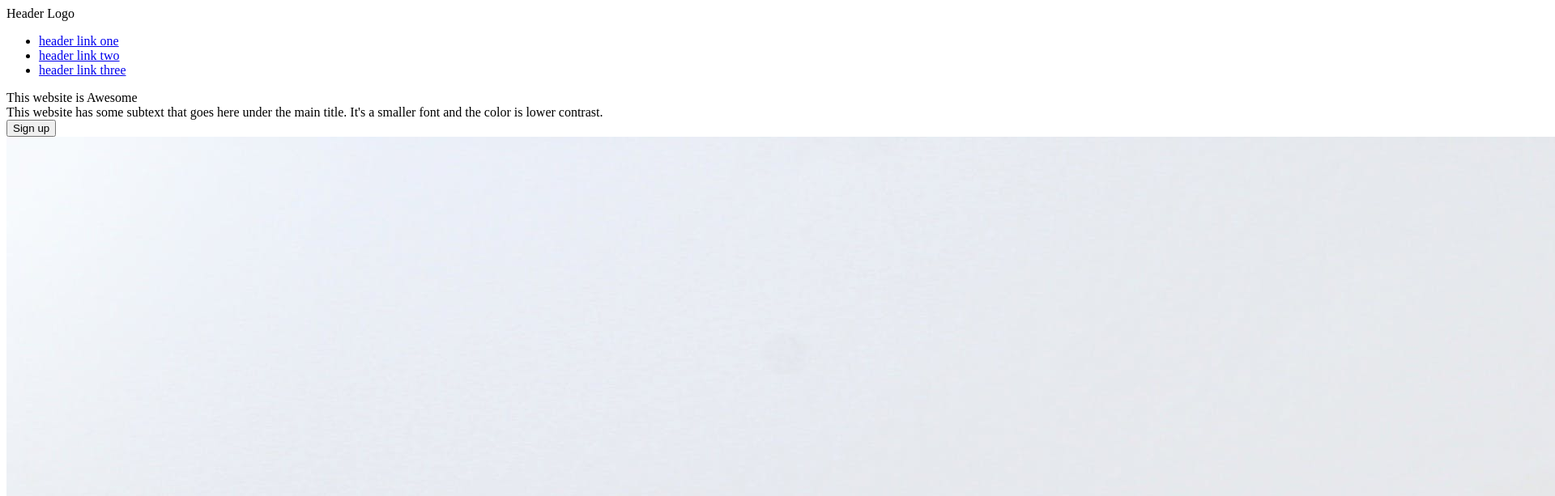
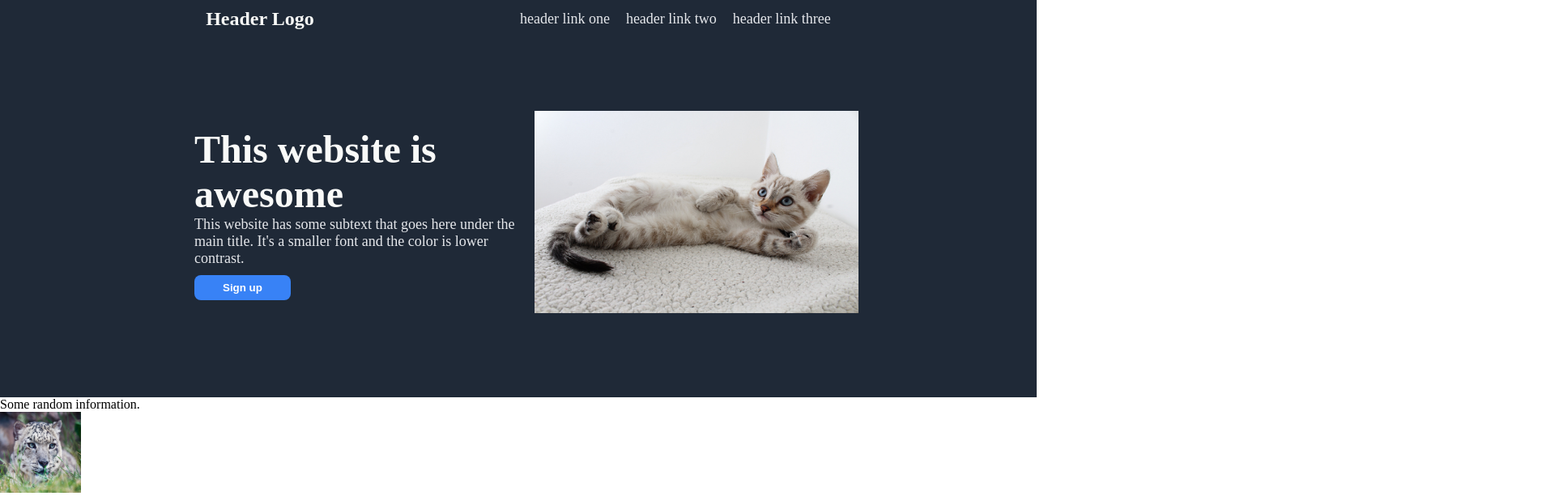
Before and after one commit to Alfaris23/landing-page, a plain HTML site: page index.html in a window 1280 px wide. Shown: the top 613 px of the page at 81% size, 1920 px wide, since content can reach past the window. Drawn offline with Linux system fonts and the light colour scheme.

Commit message:
Header done html and css.

```diff
--- a/index.html
+++ b/index.html
@@ -4,45 +4,46 @@
     <meta charset="UTF-8">
     <meta name="viewport" content="width=device-width, initial-scale=1.0">
     <title>This Website is Awesome</title>
+    <link rel="stylesheet" href="./style.css">
 </head>
 <body>
     <div class="header-box">
         <div class="header-top">
-            <div class="logo">
-                Header Logo
-            </div>
+            <div class="logo">Header Logo</div>
             <ul class="header-links">
                 <li><a href="#">header link one</a></li>
                 <li><a href="#">header link two</a></li>
                 <li><a href="#">header link three</a></li>
             </ul>
-            <div class="headline">
-                This website is Awesome
+        </div>
+        <div class="headlinebox">
+            <div class="headlinetextbox">
+                <div class="headline">This website is awesome</div>
                 <div class="headline-text">
                     This website has some subtext that goes here under the main title. It's a smaller font and the color is lower contrast.
                 </div>
                 <button class="sign-up">Sign up</button>
             </div>
-            <img src="image/for-header.jpg" alt="A cat image">
+            <img src="image/for-header.jpg" class="imgheader" alt="A cat image">
         </div>
     </div>
     <div class="content">
         <div class="boxes">
             Some random information.
                 <div class="info">
-                    <img src="image/for-box.jpg" alt="A snow leopard">
+                    <img src="image/for-box.jpg" class="imgbox" alt="A snow leopard">
                     <div class="subtext">this is some subtext under an illustration or image</div>
                 </div>
                 <div class="info">
-                    <img src="image/for-box.jpg" alt="A snow leopard">
+                    <img src="image/for-box.jpg" class="imgbox" alt="A snow leopard">
                     <div class="subtext">this is some subtext under an illustration or image</div>
                 </div>
                 <div class="info">
-                    <img src="image/for-box.jpg" alt="A snow leopard">
+                    <img src="image/for-box.jpg" class="imgbox" alt="A snow leopard">
                     <div class="subtext">this is some subtext under an illustration or image</div>
                 </div>
                 <div class="info">
-                    <img src="image/for-box.jpg" alt="A snow leopard">
+                    <img src="image/for-box.jpg" class="imgbox" alt="A snow leopard">
                     <div class="subtext">this is some subtext under an illustration or image</div>
                 </div>
         </div>
--- a/style.css
+++ b/style.css
@@ -0,0 +1,83 @@
+body {
+    display: flex;
+    flex-direction: column;
+    margin: 0;
+}
+
+.header-box {
+    background-color: #1F2937;
+}
+
+.header-top {
+    display: flex;
+    flex: 1;
+    justify-content: space-evenly;
+    margin-top: 10px;
+}
+
+.logo {
+    font-size: 24px;
+    font-weight: bold;
+    color: #F9FAF8;
+}
+
+ul {
+    display: flex;
+    align-items: center;
+    list-style-type: none;
+    margin: 0;
+    padding: 0;
+    gap: 20px;
+}
+
+a {
+    color: #E5E7EB;
+    text-decoration: none;
+    font-size: 18px;
+}
+
+.headlinebox {
+    display: flex;
+    flex-wrap: wrap;
+    justify-content: center;
+    padding: 100px;
+}
+
+.headlinetextbox {
+    display: flex;
+    flex-direction: column;
+    width: 400px;
+    align-items: flex-start;
+    margin: 20px;
+}
+
+.headline {
+    color: #F9FAF8;
+    font-size: 48px;
+    font-weight: bolder;
+}
+
+.headline-text {
+    color: #E5E7EB;
+    font-size: 18px;
+    margin-bottom: 10px;
+}
+
+button {
+    background-color: #3882F6;
+    color: white;
+    border: none;
+    padding: 8px 35px;
+    border-radius: 8px;
+    font-weight: bold;
+}
+
+.imgheader {
+    width: 400px;
+    height: 250px;
+}
+
+.imgbox {
+    width: 100px;
+    height: 100px;
+}
```
